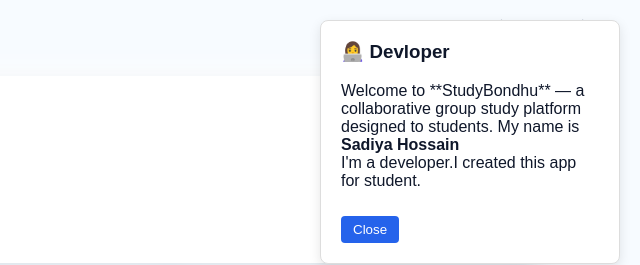
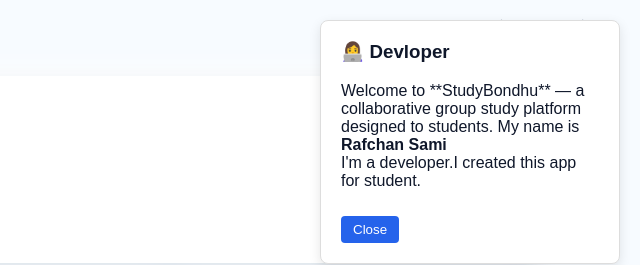
Before and after one commit to RafchanSami/Study-Bondhu, a website: page index.html in a window 1280 px wide. Shown: the top 265 px of the page, 640-1280 px from the left. Drawn offline with Linux system fonts and the light colour scheme.

Commit message:
Update index.html

```diff
--- a/index.html
+++ b/index.html
@@ -54,7 +54,7 @@
 
 Welcome to **StudyBondhu** — a collaborative group study platform designed to    students.
 
-           My name is   <strong>Sadiya Hossain</strong><br>
+           My name is   <strong>Rafchan Sami</strong><br>
            I'm a developer.I created this app for student.
     </p>
     <button onclick="document.getElementById('authorPopup').style.display='none'">Close</button>
```
